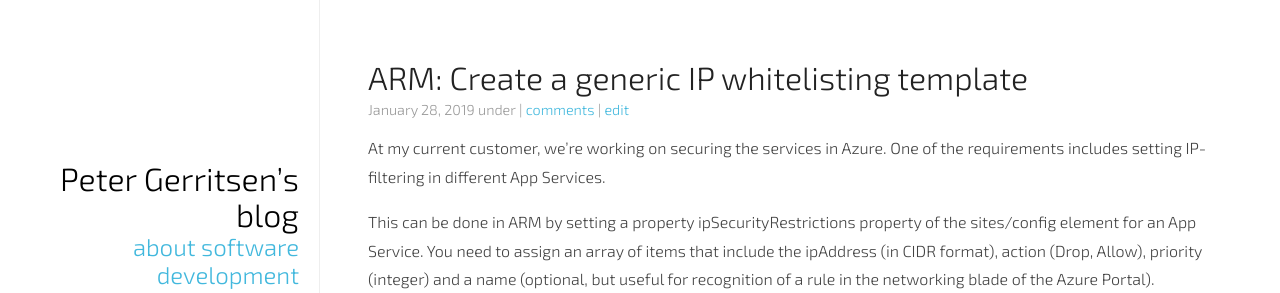
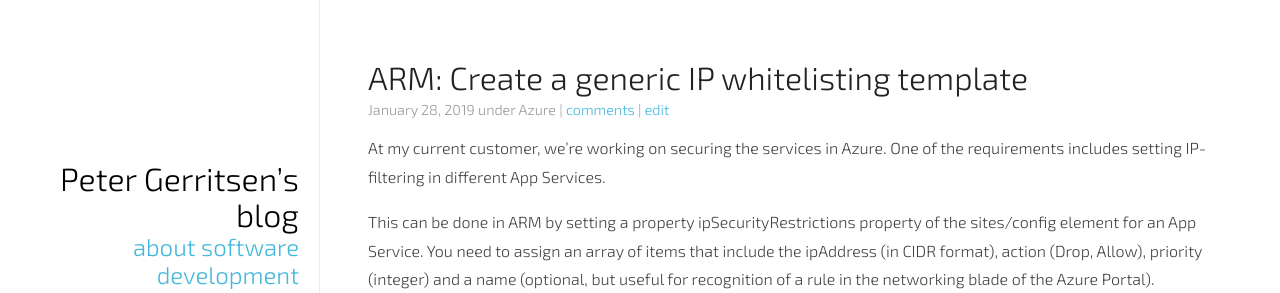
Before and after one commit to petergerritsen/blog.petergerritsen.nl, a Jekyll site: the page built from _posts/2018-12-10-use-arm-template-as-function-in-other-templates.md, in a window 1280 px wide and 900 px high. Shown: the top 293 px of the window. Built offline with Jekyll 4.4.1, drawn with Linux system fonts in a browser that asks for light colours; nearby versions of some CDN libraries; some web fonts are replaced; comment, search, counter and statistics services are not loaded.

Commit message:
Update from Forestry.io - Updated use-arm-template-as-function-in-other-templates.md

```diff
--- a/_posts/2018-12-10-use-arm-template-as-function-in-other-templates.md
+++ b/_posts/2018-12-10-use-arm-template-as-function-in-other-templates.md
@@ -8,7 +8,9 @@
 wordpress_id: ''
 tags:
 - Azure Resource Manager
-categories: []
+- Azure Networking
+categories:
+- Azure
 
 ---
 At my current customer, we're working on securing the services in Azure. One of the requirements includes setting IP-filtering in different App Services.
```
